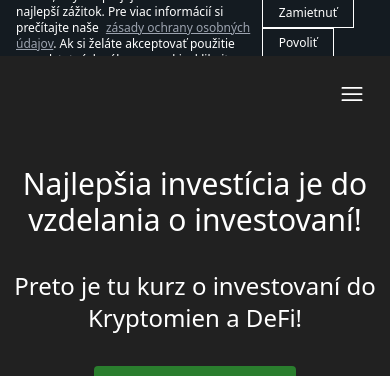
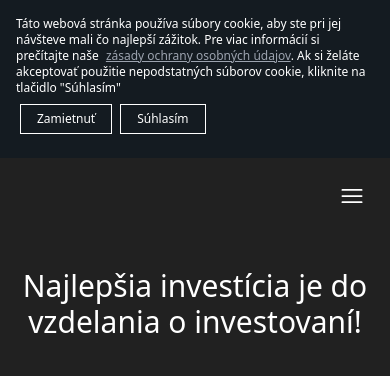
Before and after one commit to SebiMackay/sebi-landing, an Astro site: page / in a window 390 px wide. Shown: the top 376 px of the page. Built offline with nearby package versions, Linux system fonts and the light colour scheme; Astro itself is replaced by a stand-in of ours.

Commit message:
sharper video,mobile version cookie banner

```diff
--- a/src/components/CookieBanner.tsx
+++ b/src/components/CookieBanner.tsx
@@ -12,15 +12,17 @@ function CookieBanner() {
         }
     }, []);
     return (
-        <section className={`${open ? "visible" : "hidden"} w-full h-14 bg-kryptokurz-cookie-banner text-xs text-white p-4 flex items-center justify-between`}>
+        <section className={`${open ? "visible" : "hidden"} w-full min-h-14 bg-kryptokurz-cookie-banner text-xs whitespace-pre-line text-white p-4 flex flex-wrap lg:flex-nowrap  items-center
+        justify-between
+        `}>
             <p>
                 Táto webová stránka používa súbory cookie, aby ste pri jej návšteve mali čo najlepší zážitok.
                 Pre viac informácií si prečítajte naše <a href="/gdpr" className="underline text-gray-400 ml-1">zásady ochrany osobných údajov</a>.
                 Ak si želáte akceptovať použitie nepodstatných súborov cookie, kliknite na tlačidlo "Súhlasím"
             </p>
-            <section className="mr-4 [&>button]:mx-1">
+            <section className="mr-4 [&>button]:mx-1 my-2 flex">
                 <button className="border border-white py-1.5 px-4" onClick={() => { setOpen(false); }}>Zamietnuť</button>
-                <button className="border border-white py-1.5 px-4" onClick={() => { setOpen(false); localStorage.setItem("cookie_ack", "true"); }}>Povoliť</button>
+                <button className="border border-white py-1.5 px-4" onClick={() => { setOpen(false); localStorage.setItem("cookie_ack", "true"); }}>Súhlasím</button>
             </section>
         </section>
     )
```
